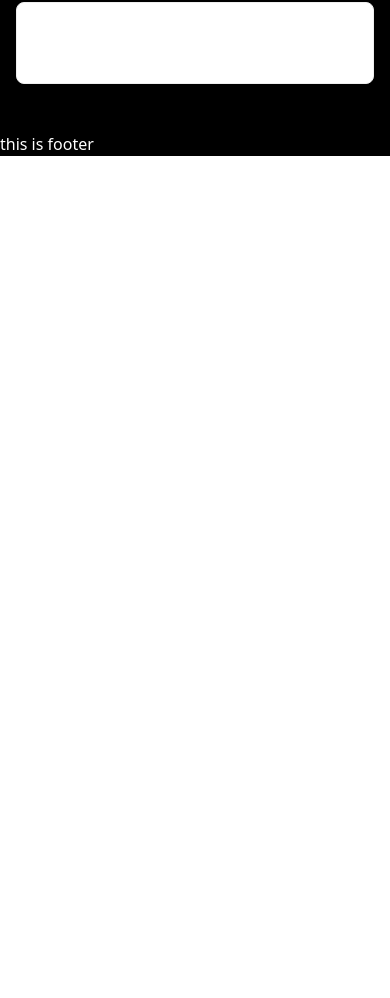
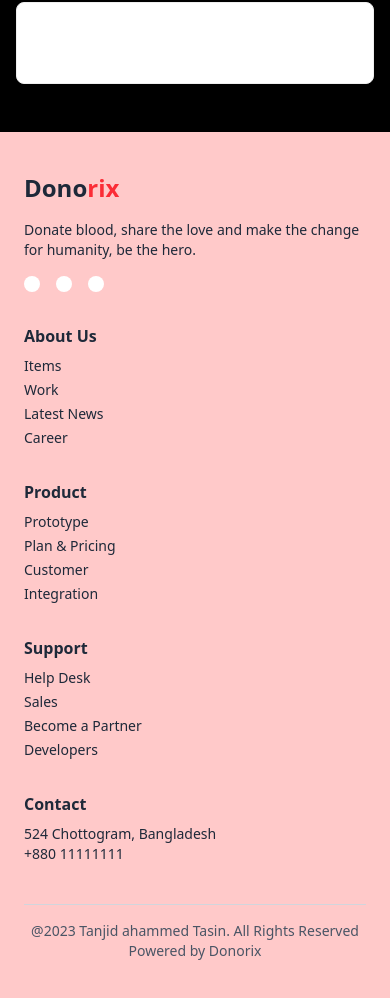
Before and after one commit to tasinahammed01/donorix, a React (Vite) app: page / in a window 390 px wide. Shown: the part 3077-4075 px from the top of the page. Before the commit the page ends 3233 px from the top, so only its background shows below. Built offline with nearby package versions, Linux system fonts and the light colour scheme.

Commit message:
footer section added and made it responsive

```diff
--- a/src/SharedComponents/Footer.tsx
+++ b/src/SharedComponents/Footer.tsx
@@ -1,10 +1,107 @@
 
 const Footer = () => {
-    return (
+  return (
+    <div className="bg-red-200 text-gray-800 px-6 py-10">
+      <div className="max-w-7xl mx-auto grid grid-cols-1 md:grid-cols-5 gap-8">
         <div>
-            this is footer
+          <h2 className="text-2xl font-bold">
+            Dono<span className="text-red-500">rix</span>
+          </h2>
+          <p className="mt-4 text-sm">
+            Donate blood, share the love and make the change for humanity, be
+            the hero.
+          </p>
+          <div className="flex mt-4 space-x-4">
+            <a
+              href="#"
+              className="bg-white p-2 rounded-full text-blue-600 hover:bg-blue-100"
+            >
+              {/* <FaFacebook /> */}
+            </a>
+            <a
+              href="#"
+              className="bg-white p-2 rounded-full text-sky-500 hover:bg-sky-100"
+            >
+              {/* <FaTwitter /> */}
+            </a>
+            <a
+              href="#"
+              className="bg-white p-2 rounded-full text-pink-600 hover:bg-pink-100"
+            >
+              {/* <FaInstagram /> */}
+            </a>
+          </div>
         </div>
-    );
+        <div>
+          {" "}
+          <h4 className="font-semibold mb-2">About Us</h4>
+          <ul className="space-y-1 text-sm">
+            <li>
+              <a href="#">Items</a>
+            </li>
+            <li>
+              <a href="#">Work</a>
+            </li>
+            <li>
+              <a href="#">Latest News</a>
+            </li>
+            <li>
+              <a href="#">Career</a>
+            </li>
+          </ul>
+        </div>
+        <div>
+          {" "}
+          <h4 className="font-semibold mb-2">Product</h4>
+          <ul className="space-y-1 text-sm">
+            <li>
+              <a href="#">Prototype</a>
+            </li>
+            <li>
+              <a href="#">Plan & Pricing</a>
+            </li>
+            <li>
+              <a href="#">Customer</a>
+            </li>
+            <li>
+              <a href="#">Integration</a>
+            </li>
+          </ul>
+        </div>
+        <div>
+          <h4 className="font-semibold mb-2">Support</h4>
+          <ul className="space-y-1 text-sm">
+            <li>
+              <a href="#">Help Desk</a>
+            </li>
+            <li>
+              <a href="#">Sales</a>
+            </li>
+            <li>
+              <a href="#">Become a Partner</a>
+            </li>
+            <li>
+              <a href="#">Developers</a>
+            </li>
+          </ul>
+        </div>
+
+        <div>
+          <h4 className="font-semibold mb-2">Contact</h4>
+          <ul className="text-sm">
+            <li>524 Chottogram, Bangladesh</li>
+            <li>+880 11111111</li>
+          </ul>
+        </div>
+      </div>
+      <div>
+        <div className="border-t border-gray-300 mt-10 pt-4 text-sm flex flex-col md:flex-row justify-between items-center text-gray-600">
+          <p>@2023 Tanjid ahammed Tasin. All Rights Reserved</p>
+          <p>Powered by Donorix</p>
+        </div>
+      </div>
+    </div>
+  );
 };
 
 export default Footer;
```
